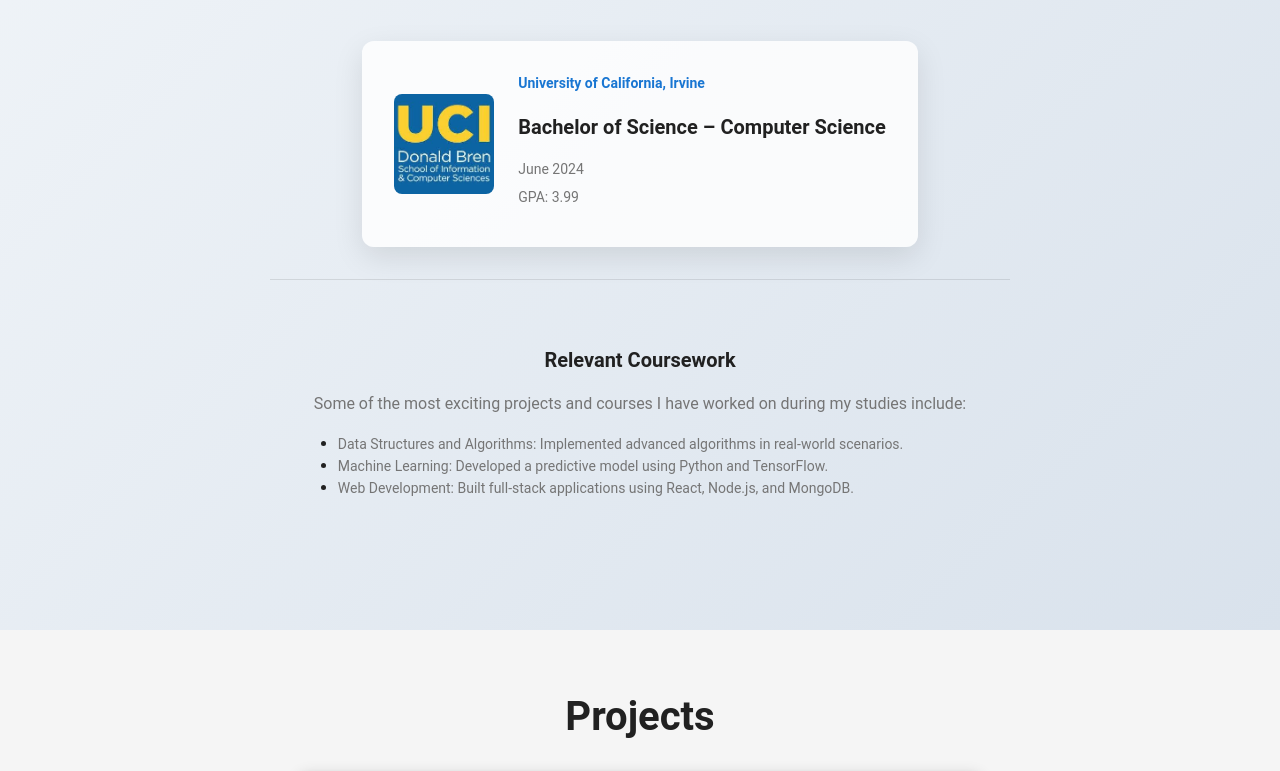
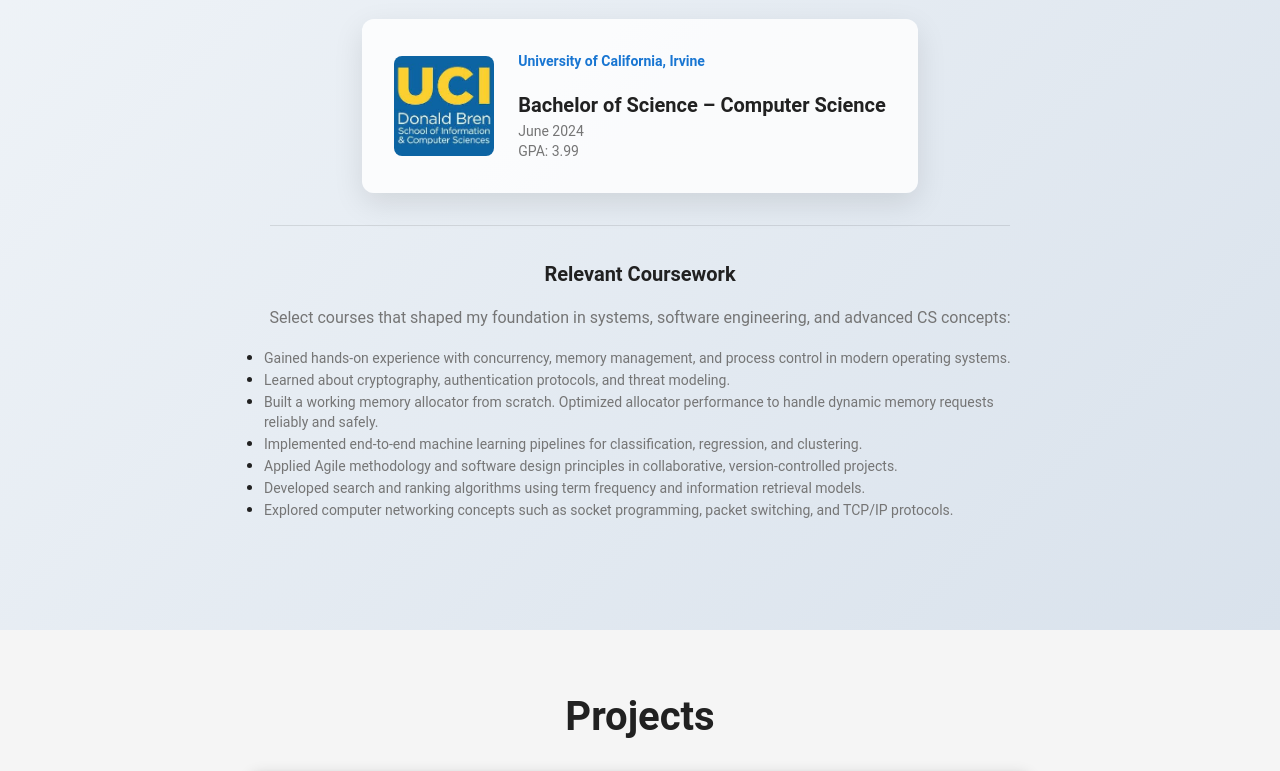
Before and after one commit to Joshua-Bergeron/joshua-bergeron.github.io, a React (Vite) app: page / in a window 1280 px wide. Shown: the part 2023-2794 px from the top of the page. Built offline with nearby package versions, Linux system fonts and the light colour scheme.

Commit message:
update info and add responsiveness

```diff
--- a/src/components/Navbar.jsx
+++ b/src/components/Navbar.jsx
@@ -1,4 +1,4 @@
-import React from "react";
+import React, { useState } from "react";
 import {
   AppBar,
   Toolbar,
@@ -6,7 +6,17 @@ import {
   Typography,
   Stack,
   Container,
+  IconButton,
+  Drawer,
+  List,
+  ListItem,
+  ListItemButton,
+  ListItemText,
+  useTheme,
+  useMediaQuery,
+  Box,
 } from "@mui/material";
+import MenuIcon from "@mui/icons-material/Menu";
 
 const navItems = [
   { label: "Home", id: "#home" },
@@ -17,6 +27,34 @@ const navItems = [
 ];
 
 function Navbar() {
+  const theme = useTheme();
+  const isMobile = useMediaQuery(theme.breakpoints.down("sm"));
+
+  const [drawerOpen, setDrawerOpen] = useState(false);
+
+  const toggleDrawer = (open) => () => {
+    setDrawerOpen(open);
+  };
+
+  const drawerList = (
+    <Box
+      sx={{ width: 250 }}
+      role="presentation"
+      onClick={toggleDrawer(false)}
+      onKeyDown={toggleDrawer(false)}
+    >
+      <List>
+        {navItems.map(({ label, id }) => (
+          <ListItem key={label} disablePadding>
+            <ListItemButton component="a" href={id}>
+              <ListItemText primary={label} />
+            </ListItemButton>
+          </ListItem>
+        ))}
+      </List>
+    </Box>
+  );
+
   return (
     <AppBar
       position="sticky"
@@ -45,6 +83,26 @@ function Navbar() {
             Joshua Bergeron
           </Typography>
 
+          {isMobile ? (
+            <>
+              <IconButton
+                edge="end"
+                color="inherit"
+                aria-label="menu"
+                onClick={toggleDrawer(true)}
+              >
+                <MenuIcon />
+              </IconButton>
+
+              <Drawer
+                anchor="right"
+                open={drawerOpen}
+                onClose={toggleDrawer(false)}
+              >
+                {drawerList}
+              </Drawer>
+            </>
+          ) : (
             <Stack direction="row" spacing={3}>
               {navItems.map(({ label, id }) => (
                 <Button
@@ -61,6 +119,7 @@ function Navbar() {
                 </Button>
               ))}
             </Stack>
+          )}
         </Toolbar>
       </Container>
     </AppBar>
--- a/src/pages/Education.jsx
+++ b/src/pages/Education.jsx
@@ -66,13 +66,13 @@ function Education() {
                 University of California, Irvine
               </Typography>
 
-              <Typography variant="h6" sx={{ fontWeight: 600, mb: 2 }}>
+              <Typography variant="h6" sx={{ fontWeight: 600 }}>
                 Bachelor of Science – Computer Science
               </Typography>
-              <Typography variant="body2" color="text.secondary" sx={{ mb: 1 }}>
+              <Typography variant="body2" color="text.secondary">
                 June 2024
               </Typography>
-              <Typography variant="body2" color="text.secondary" sx={{ mb: 1 }}>
+              <Typography variant="body2" color="text.secondary">
                 GPA: 3.99
               </Typography>
             </Box>
@@ -84,13 +84,13 @@ function Education() {
         sx={{ my: 4, width: "60%", borderColor: "rgba(0, 0, 0, 0.1)" }}
       />
 
-      <Box sx={{ maxWidth: 800, textAlign: "center", mt: 4 }}>
+      <Box sx={{ maxWidth: 800, textAlign: "center" }}>
         <Typography variant="h6" sx={{ fontWeight: "bold", mb: 2 }}>
           Relevant Coursework
         </Typography>
         <Typography variant="body1" color="text.secondary" sx={{ mb: 2 }}>
-          Some of the most exciting projects and courses I have worked on during
-          my studies include:
+          Select courses that shaped my foundation in systems, software
+          engineering, and advanced CS concepts:
         </Typography>
         <ul
           style={{
@@ -102,20 +102,44 @@ function Education() {
         >
           <li>
             <Typography variant="body2" color="text.secondary">
-              Data Structures and Algorithms: Implemented advanced algorithms in
-              real-world scenarios.
+              Gained hands-on experience with concurrency, memory management,
+              and process control in modern operating systems.
             </Typography>
           </li>
           <li>
             <Typography variant="body2" color="text.secondary">
-              Machine Learning: Developed a predictive model using Python and
-              TensorFlow.
+              Learned about cryptography, authentication protocols, and threat
+              modeling.
             </Typography>
           </li>
           <li>
             <Typography variant="body2" color="text.secondary">
-              Web Development: Built full-stack applications using React,
-              Node.js, and MongoDB.
+              Built a working memory allocator from scratch. Optimized allocator
+              performance to handle dynamic memory requests reliably and safely.
+            </Typography>
+          </li>
+          <li>
+            <Typography variant="body2" color="text.secondary">
+              Implemented end-to-end machine learning pipelines for
+              classification, regression, and clustering.
+            </Typography>
+          </li>
+          <li>
+            <Typography variant="body2" color="text.secondary">
+              Applied Agile methodology and software design principles in
+              collaborative, version-controlled projects.
+            </Typography>
+          </li>
+          <li>
+            <Typography variant="body2" color="text.secondary">
+              Developed search and ranking algorithms using term frequency and
+              information retrieval models.
+            </Typography>
+          </li>
+          <li>
+            <Typography variant="body2" color="text.secondary">
+              Explored computer networking concepts such as socket programming,
+              packet switching, and TCP/IP protocols.
             </Typography>
           </li>
         </ul>
--- a/src/pages/Home.jsx
+++ b/src/pages/Home.jsx
@@ -1,6 +1,6 @@
 import React from "react";
 import { Box, Grid, Typography, Avatar, Button, Paper } from "@mui/material";
-import profileImage from "../assets/FullSizeRender.jpeg";
+import profileImage from "../assets/FullSizeRender.jpg";
 
 function Home() {
   return (
@@ -87,8 +87,9 @@ function Home() {
                 mb: 4,
               }}
             >
-              Welcome to my portfolio. Explore my work, experience, and ways to
-              connect. Let’s build something amazing together!
+              I’m a passionate software engineer with experience in testing,
+              automation, and building quality software. I love solving
+              problems, learning fast, and creating things that make an impact.
             </Typography>
 
             <a href="#connect" style={{ textDecoration: "none" }}>
--- a/src/pages/Projects.jsx
+++ b/src/pages/Projects.jsx
@@ -1,7 +1,39 @@
 import React from "react";
-import { Box, Typography, Paper, Chip, useTheme, Grid } from "@mui/material";
+import {
+  Box,
+  Typography,
+  Paper,
+  Chip,
+  useTheme,
+  Grid,
+  Button,
+} from "@mui/material";
+import GitHubIcon from "@mui/icons-material/GitHub";
 
 const projects = [
+  {
+    title: "GarageBook",
+    tech: [
+      "React",
+      "Next.js",
+      "Neon",
+      "Material-UI",
+      "Node.js",
+      "Prisma",
+      "Storybook",
+      "Vercel",
+      "Jest",
+    ],
+    bullets: [
+      "Developed a full-stack vehicle maintenance tracker using Next.js and React for a seamless user experience.",
+      "Built and styled a responsive UI with Material-UI and Storybook for reusable, well-documented components.",
+      "Implemented backend services with Node.js and Prisma ORM, connecting to Neon serverless PostgreSQL database.",
+      "Wrote comprehensive unit tests to ensure code quality and reliability across frontend and backend components.",
+      "Deployed the app on Vercel, ensuring fast performance and continuous deployment pipelines.",
+    ],
+    github: "https://github.com/Joshua-Bergeron/garagebook",
+  },
+
   {
     title: "Search Engine",
     tech: ["Python", "Beautiful Soup", "lxml", "NLTK"],
@@ -74,7 +106,7 @@ export default function Projects() {
       </Typography>
 
       <Grid container spacing={4} justifyContent="center">
-        {projects.map(({ title, tech, bullets }, idx) => (
+        {projects.map(({ title, tech, bullets, github }, idx) => (
           <Grid key={idx} item xs={12} sm={10} md={6}>
             <Paper
               elevation={3}
@@ -126,6 +158,22 @@ export default function Projects() {
                   </li>
                 ))}
               </Box>
+
+              {github && (
+                <Box mt={2}>
+                  <Button
+                    variant="outlined"
+                    color="primary"
+                    startIcon={<GitHubIcon />}
+                    href={github}
+                    target="_blank"
+                    rel="noopener noreferrer"
+                    sx={{ textTransform: "none" }}
+                  >
+                    View on GitHub
+                  </Button>
+                </Box>
+              )}
             </Paper>
           </Grid>
         ))}
```
Also changed, not shown: 2 other files (tests, documents, lock files or other folders). Lines whose indentation alone changed are shown as unchanged.
